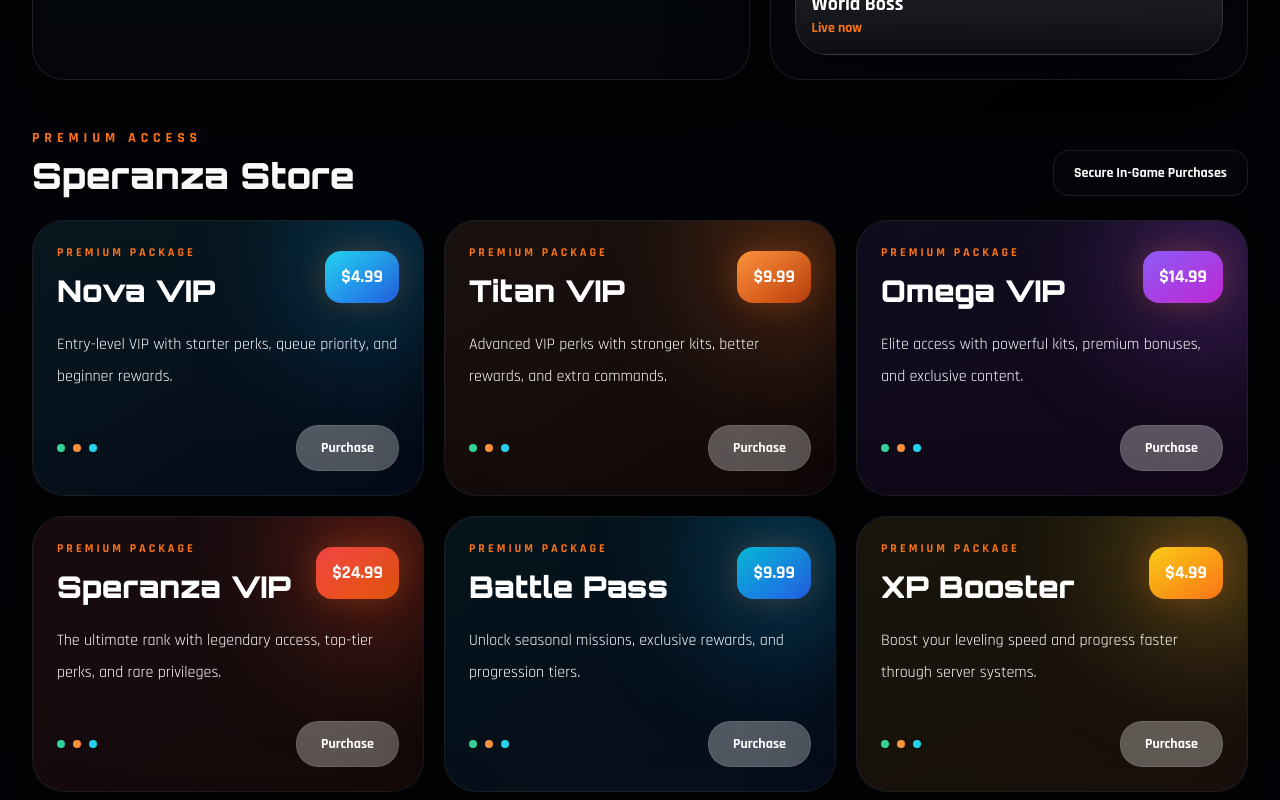
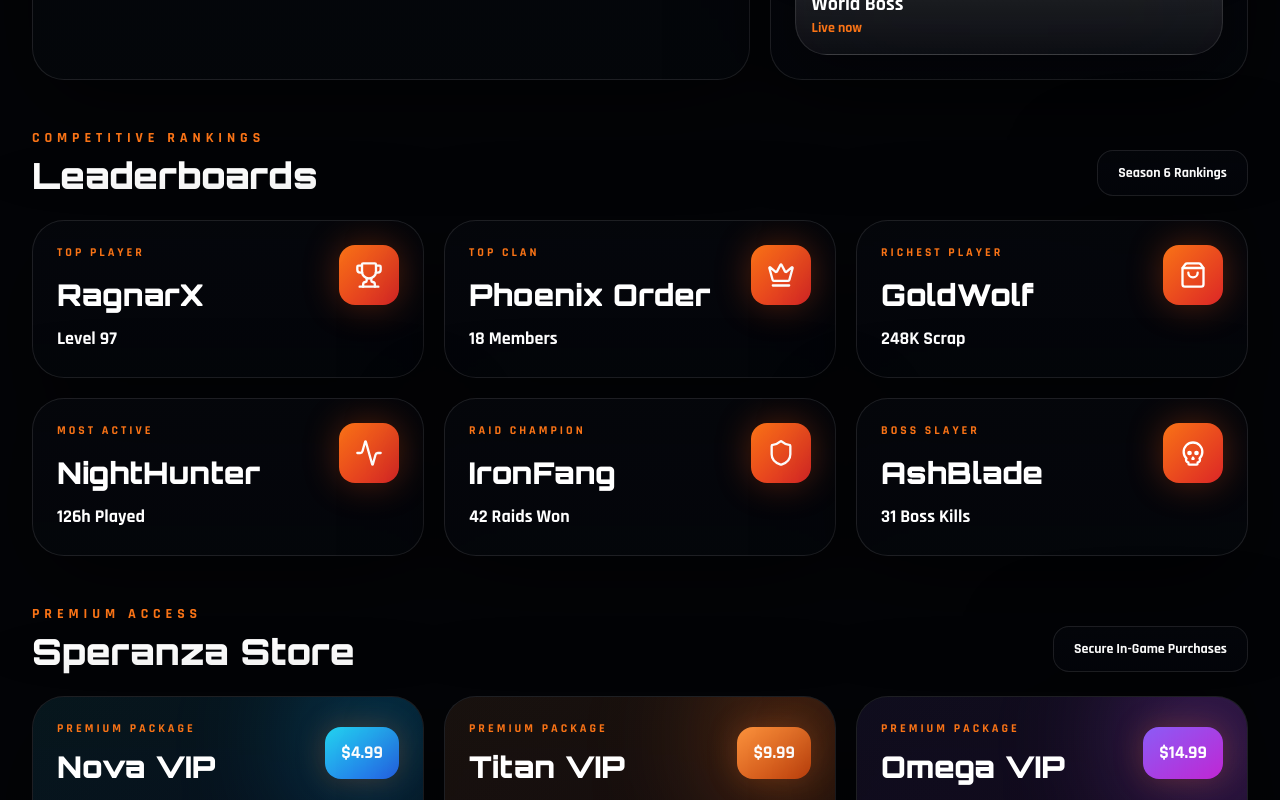
Before and after one commit to speranzarust/speranzarust, a Next.js app: page / in a window 1280 px wide. Shown: the part 1580-2380 px from the top of the page. Built offline with nearby package versions, Linux system fonts and the light colour scheme.

Commit message:
Update page.tsx

```diff
--- a/app/page.tsx
+++ b/app/page.tsx
@@ -86,7 +86,7 @@ return (
   { label: 'Dashboard', id: 'dashboard' },
   { label: 'Store', id: 'store' },
   { label: 'Seasons', id: 'features' },
-  { label: 'Leaderboards', id: 'dashboard' },
+  { label: 'Leaderboards', id: 'leaderboards' },
   { label: 'Discord', id: 'discord' },
 ].map((item) => (
     <button
@@ -299,6 +299,71 @@ transition={{
         ))}
       </div>
     </div>
+  </div>
+</motion.section>
+
+<motion.section
+  id="leaderboards"
+  className="mt-12"
+  variants={revealUp}
+  initial="hidden"
+  whileInView="visible"
+  viewport={{ once: false, amount: 0.22 }}
+>
+  <div className="mb-6 flex items-end justify-between">
+    <div>
+      <div className="text-sm font-black uppercase tracking-[.35em] text-orange-500">
+        Competitive Rankings
+      </div>
+
+      <h2 className="mt-2 text-4xl font-black">
+        Leaderboards
+      </h2>
+    </div>
+
+    <div className={`hidden rounded-2xl border px-5 py-3 text-sm font-bold backdrop-blur-xl md:block ${theme.panel}`}>
+      Season 6 Rankings
+    </div>
+  </div>
+
+  <div className="grid gap-5 lg:grid-cols-3">
+    {[
+      ['Top Player', 'RagnarX', 'Level 97', Trophy],
+      ['Top Clan', 'Phoenix Order', '18 Members', Crown],
+      ['Richest Player', 'GoldWolf', '248K Scrap', ShoppingBag],
+      ['Most Active', 'NightHunter', '126h Played', Activity],
+      ['Raid Champion', 'IronFang', '42 Raids Won', Shield],
+      ['Boss Slayer', 'AshBlade', '31 Boss Kills', Skull],
+    ].map(([title, name, stat, Icon]: any) => (
+      <motion.div
+        key={title}
+        whileHover={{ y: -8, scale: 1.01 }}
+        transition={{ type: 'spring', stiffness: 260, damping: 22 }}
+        className={`neon-border group relative overflow-hidden rounded-[2rem] border p-6 backdrop-blur-2xl ${theme.panel}`}
+      >
+        <div className="absolute inset-0 bg-gradient-to-br from-orange-500/10 via-transparent to-violet-500/10 opacity-0 transition group-hover:opacity-100" />
+
+        <div className="relative flex items-start justify-between gap-4">
+          <div>
+            <div className="text-xs font-black uppercase tracking-[.25em] text-orange-500">
+              {title}
+            </div>
+
+            <h3 className="mt-4 text-3xl font-black">
+              {name}
+            </h3>
+
+            <div className={`mt-3 text-lg font-bold ${theme.muted}`}>
+              {stat}
+            </div>
+          </div>
+
+          <div className="rounded-2xl bg-gradient-to-br from-orange-500 to-red-600 p-4 text-white shadow-[0_0_36px_rgba(255,86,18,.32)]">
+            <Icon className="h-7 w-7" />
+          </div>
+        </div>
+      </motion.div>
+    ))}
   </div>
 </motion.section>
 
```
